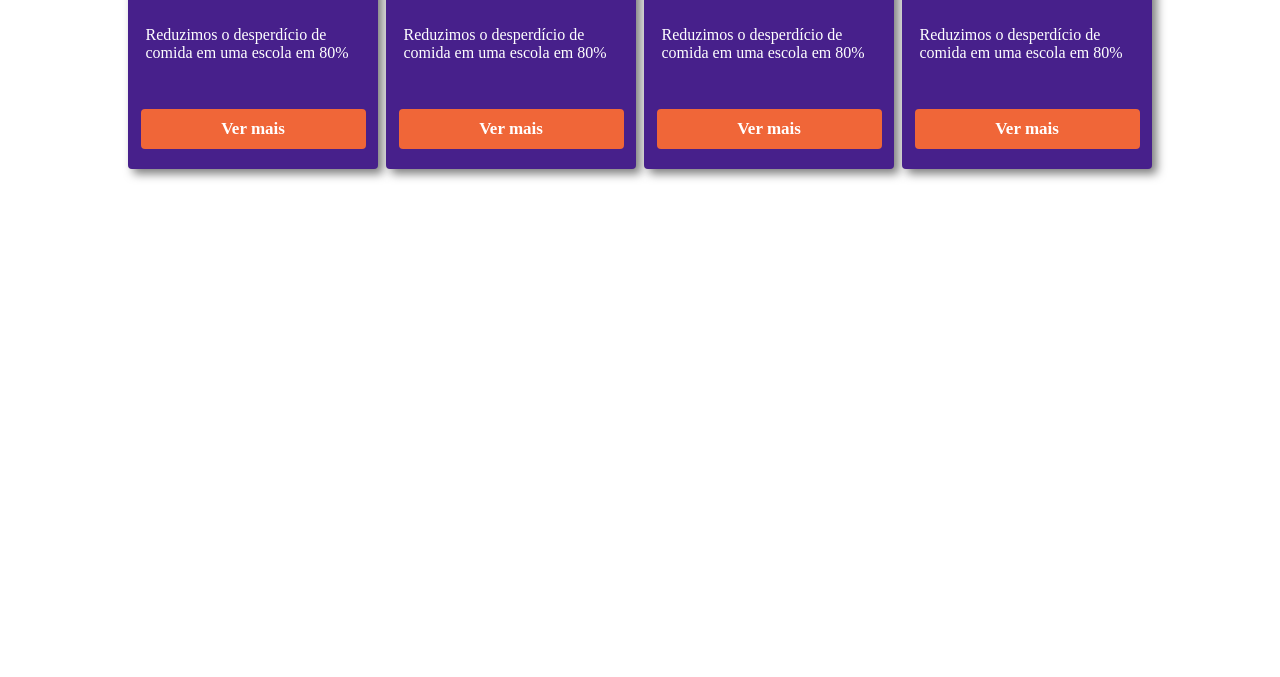
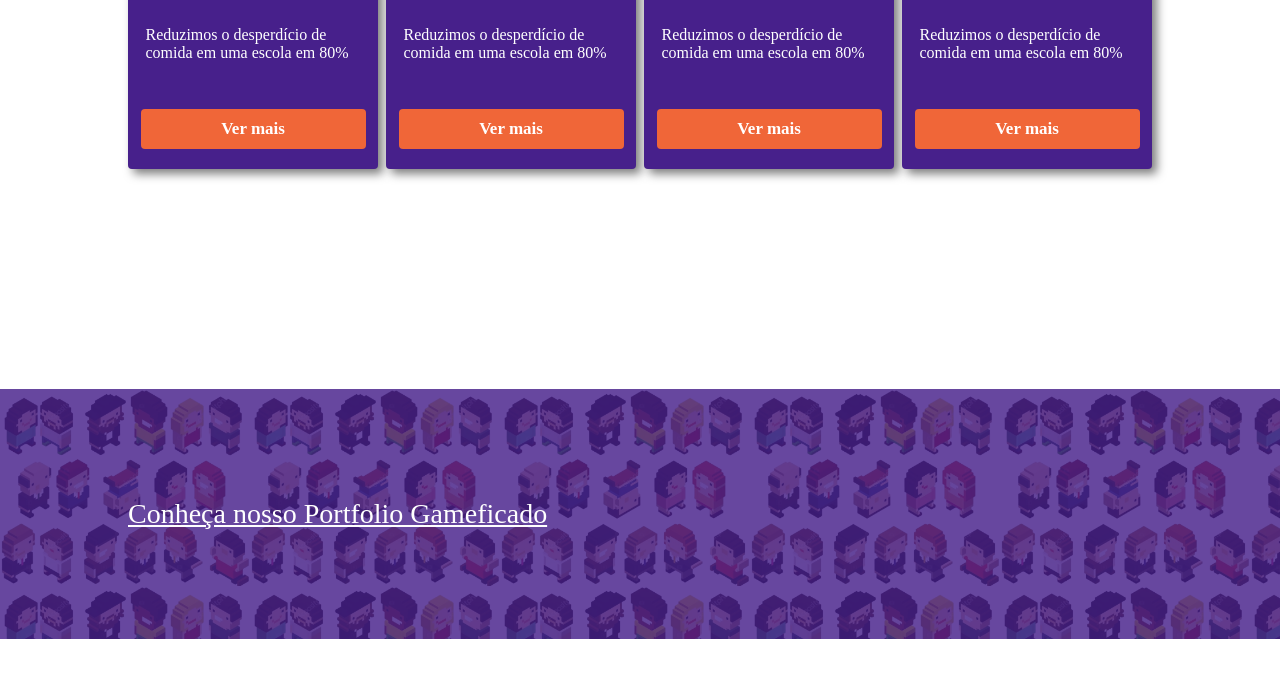
Before and after one commit to OtavioChiaki/gamificaai, a plain HTML site: page index.html in a window 1280 px wide. Shown: the part 1933-2610 px from the top of the page. Before the commit the page ends 2322 px from the top, so only its background shows below. Drawn offline with Linux system fonts and the light colour scheme; a web font is replaced by a local one.

Commit message:
feat: Seçaõ Portfolio, feito o parallaxe

```diff
--- a/index.html
+++ b/index.html
@@ -80,11 +80,14 @@
         </div>
     </section>
 
+    <section id="portfolio">
+        <div class="filtro">
 
-
-
-
-
+        </div>
+        <div class="container-grid">
+            <a href="#">Conheça nosso Portfolio Gameficado</a>
+        </div>
+    </section>
 </body>
 
 </html>
--- a/style.css
+++ b/style.css
@@ -206,3 +206,49 @@ h2 {
 .card button:hover {
     background-color: #ad4929;
 }
+
+#portfolio {
+    height: 250px;
+
+    margin-bottom: 120px;
+
+    background-image: url(img/bonecos.png);
+    background-size: 250px;
+    background-repeat: repeat;
+    background-attachment: fixed;
+    position: relative;
+}
+
+.filtro {
+    height: 100%;
+    width: 100%;
+
+    background-color: #47208bd2;
+
+    position: absolute;
+    top: 0;
+}
+
+#portfolio .container-grid {
+    display: flex;
+    flex-direction: column;
+    justify-content: center;
+    height: 100%;
+}
+
+
+
+#portfolio a {
+    width: fit-content;
+
+    font-family: "Anta";
+    font-size: 28px;
+
+    color: white;
+
+    z-index: 1;
+}
+
+#portfolio a:hover {
+    transform: scale(1.05);
+}
```
Also changed, not shown: img/bonecos.png (added).
